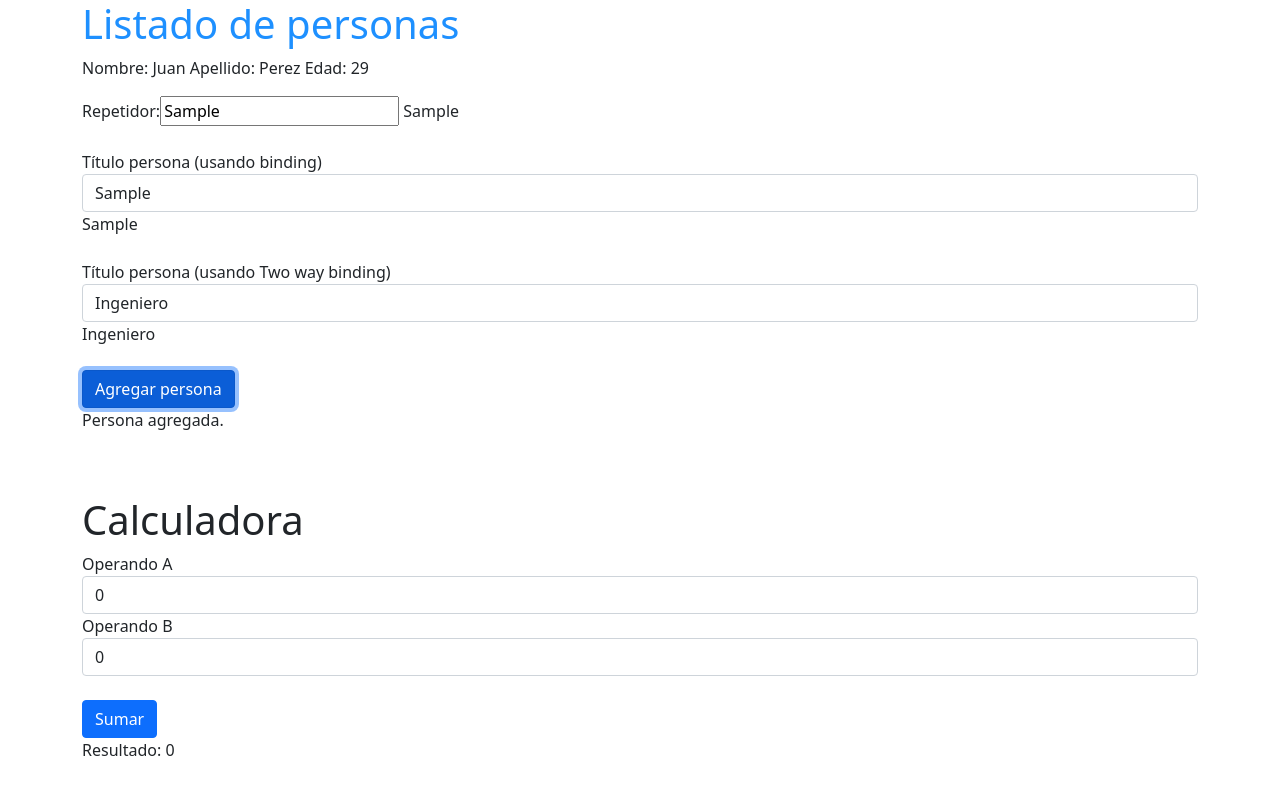
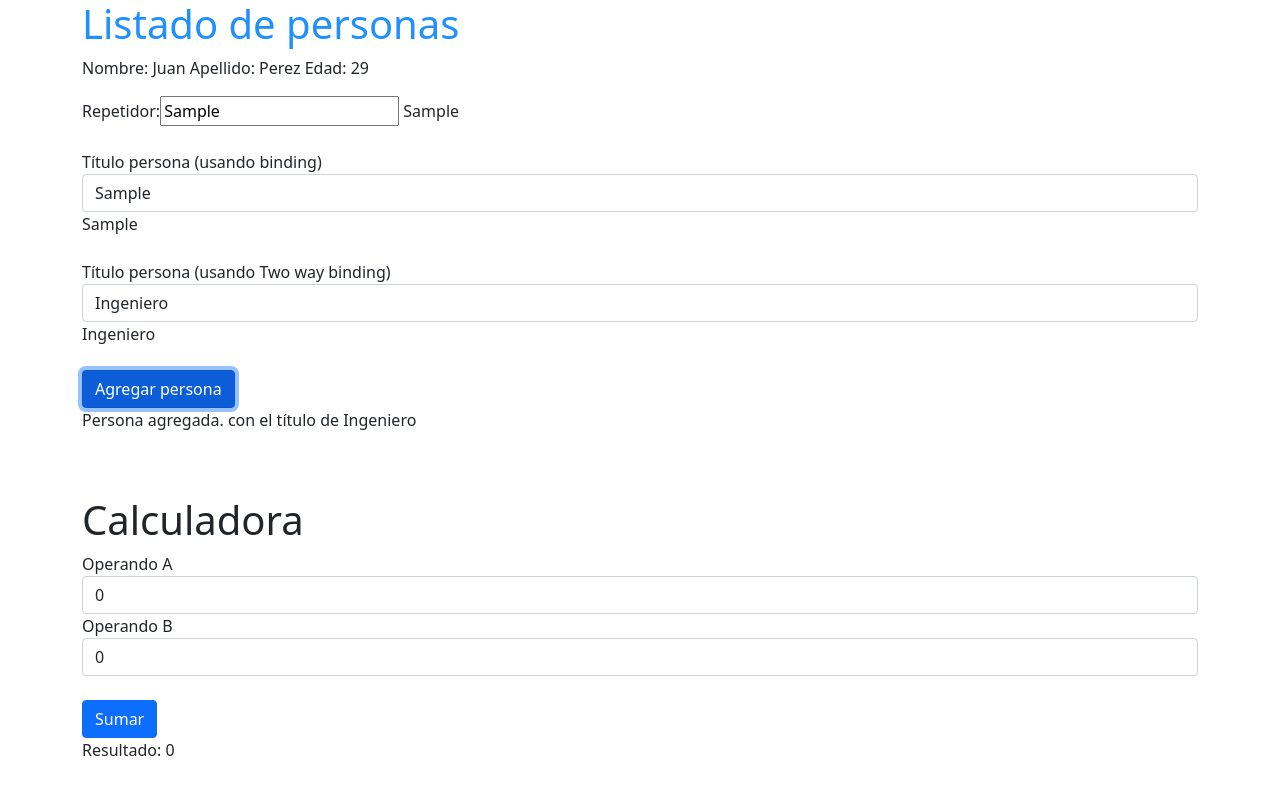
Before and after one commit to ana-kaprielian/udemy-angular-de-cero-a-experto, an Angular app: page / in a window 1280 px wide. Both pictures are taken after typing "Sample", "Sample" into the empty fields and a click on the button "Agregar persona". Shown: the top 794 px of the page. Built offline with nearby package versions, Linux system fonts and the light colour scheme.

Commit message:
Section4 - ngIf

```diff
--- a/src/app/personas/personas.component.html
+++ b/src/app/personas/personas.component.html
@@ -20,8 +20,10 @@
       <button class="btn btn-primary"
              [disabled]="deshabilitar"
              (click)="agregarPersona()">Agregar persona</button> <!-- desabilitar dinámicamente en personas.ts-->
-      <p>{{ mensaje }}</p>
-
+      <p *ngIf="mostrar; else sinPersona">{{ mensaje }} con el título de {{titulo2}}</p>
+      <ng-template #sinPersona>
+        <p>No se ha agregado ninguna persona.</p>
+      </ng-template>
     </div>
   </div>
 </div>
--- a/src/app/personas/personas.component.ts
+++ b/src/app/personas/personas.component.ts
@@ -19,8 +19,10 @@ export class PersonasComponent{
   mensaje = 'No se ha agregado ninguna persona.'
   titulo ='';
   titulo2 ='Ingeniero';
+  mostrar = false;
 
   agregarPersona() {
+    this.mostrar = true
     this.mensaje = 'Persona agregada.'
   }
 
```
